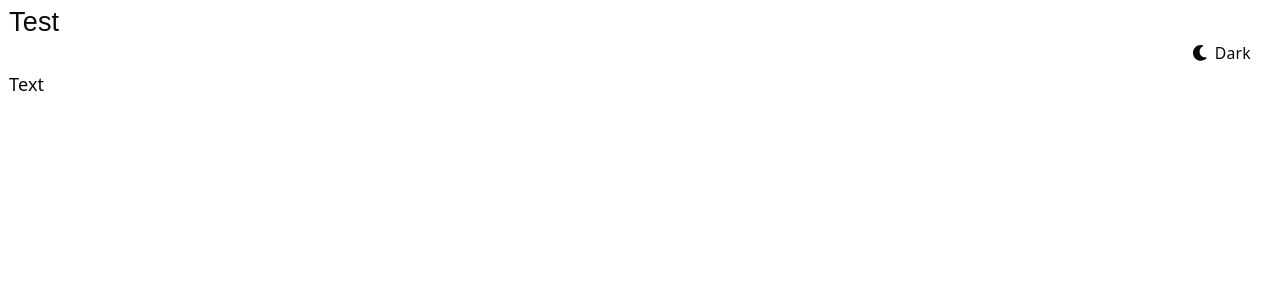
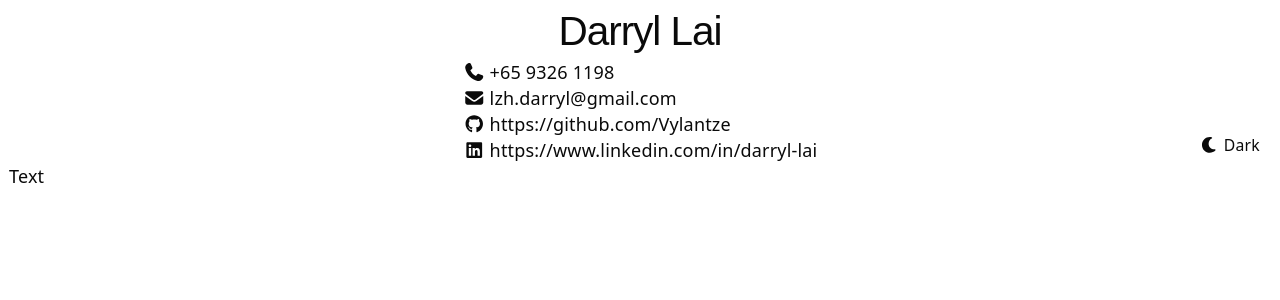
Before and after one commit to Vylantze/resume, a React (Vite) app: page / in a window 1280 px wide. Shown: the top 300 px of the page. Built offline with nearby package versions, Linux system fonts and the light colour scheme.

Commit message:
Add header contents.

```diff
--- a/src/App.tsx
+++ b/src/App.tsx
@@ -1,6 +1,6 @@
 import styles from '@/styles/App.module.css';
 
-import ErrorBoundary from '@/components/ui/ErrorBoundary';
+import ErrorBoundary from '@/components/ErrorBoundary';
 import NavbarLayout from '@/layouts/NavbarLayout';
 import BaseLayout from '@/layouts/BaseLayout';
 import ThemeProvider from '@/providers/ThemeProvider';
--- /dev/null
+++ b/src/components/ErrorBoundary/index.module.css
@@ -0,0 +1,7 @@
+.error-boundary {
+  display: flex;
+  align-items: center;
+  justify-content: center;
+  text-align: center;
+  height: 400px;
+}
--- a/src/components/ui/ErrorBoundary/index.tsx
+++ b/src/components/ErrorBoundary/index.tsx
@@ -1,4 +1,5 @@
 import { Component, type ErrorInfo, type ReactNode } from 'react';
+import styles from './index.module.css';
 
 interface Props {
   children?: ReactNode;
@@ -25,7 +26,11 @@ class ErrorBoundary extends Component<Props, State> {
 
   public render () {
     if (this.state.hasError) {
-      return <h1>An error has occurred</h1>;
+      return (
+        <div className={styles['error-boundary']}>
+          <h1>An error has occurred</h1>
+        </div>
+      );
     }
 
     return this.props.children;
--- a/src/layouts/NavbarLayout/index.module.css
+++ b/src/layouts/NavbarLayout/index.module.css
@@ -1,10 +1,23 @@
+.navbar {
+  width: 100%;
+}
+
 .nav-header {
   display: flex;
   align-items: center;
-  margin: 0 0.5em;
+  justify-content: center;
+
+  position: relative;
+}
+
+.theme-button-container {
+  right: 0;
+  bottom: 0;
+  position: absolute;
 }
 
 .title {
   font-family: Arial, Helvetica, sans-serif;
   font-variant-caps: small-caps;
+  text-align: center;
 }
--- a/src/layouts/NavbarLayout/index.tsx
+++ b/src/layouts/NavbarLayout/index.tsx
@@ -2,7 +2,8 @@ import styles from './index.module.css';
 
 import { Toggle } from '@/components/ui/toggle';
 import { FontAwesomeIcon } from '@fortawesome/react-fontawesome';
-import { faMoon } from '@fortawesome/free-solid-svg-icons';
+import { faEnvelope, faMoon, faPhone } from '@fortawesome/free-solid-svg-icons';
+import { faGithub, faLinkedin } from '@fortawesome/free-brands-svg-icons';
 
 import { useTheme, useThemeDispatch } from '@/providers/ThemeProvider/hooks';
 
@@ -15,10 +16,10 @@ export function NavbarLayout () {
   };
 
   return (
-    <div className="navbar sticky">
-      <h1 className={styles['title']}>Test</h1>
+    <div className={`${styles['navbar']} sticky space-y-1`}>
+      <h1 className={styles['title']}>Darryl Lai</h1>
       <div className={styles['nav-header']}>
-        <div className="separator-div" />
+        <div className={styles['theme-button-container']}>
           <Toggle
             onClick={onDarkModeToggle}
             pressed={theme === 'dark'}
@@ -27,6 +28,33 @@ export function NavbarLayout () {
             Dark
           </Toggle>
         </div>
+        <div className={styles['center-container']}>
+          {/* Mobile */}
+          <div className="flex items-center gap-1">
+            <FontAwesomeIcon icon={faPhone} />
+            <span className="select-all-on-click">+65 9326 1198</span>
+          </div>
+          {/* Email */}
+          <div className="flex items-center gap-1">
+            <FontAwesomeIcon icon={faEnvelope} />
+            <span className="select-all-on-click">lzh.darryl@gmail.com</span>
+          </div>
+          {/* Github */}
+          <div className="flex items-center gap-1">
+            <FontAwesomeIcon icon={faGithub} />
+            <span>
+              <a target="_blank" href="https://github.com/Vylantze">https://github.com/Vylantze</a>
+            </span>
+          </div>
+          {/* LinkedIn */}
+          <div className="flex items-center gap-1">
+            <FontAwesomeIcon icon={faLinkedin} />
+            <span>
+              <a target="_blank" href="https://www.linkedin.com/in/darryl-lai">https://www.linkedin.com/in/darryl-lai</a>
+            </span>
+          </div>
+        </div>
+      </div>
     </div>
   );
 }
--- a/src/styles/index.css
+++ b/src/styles/index.css
@@ -33,10 +33,6 @@ body {
 
   /* Ensure the theme takes up the full height of the viewport */
   height: 100%;
-
-  @media (max-width: 1024px) {
-    font-size: 16px;
-  }
 }
 
 body.dark {
```
Also changed, not shown: src/styles/tailwind.css. Lines whose indentation alone changed are shown as unchanged.
